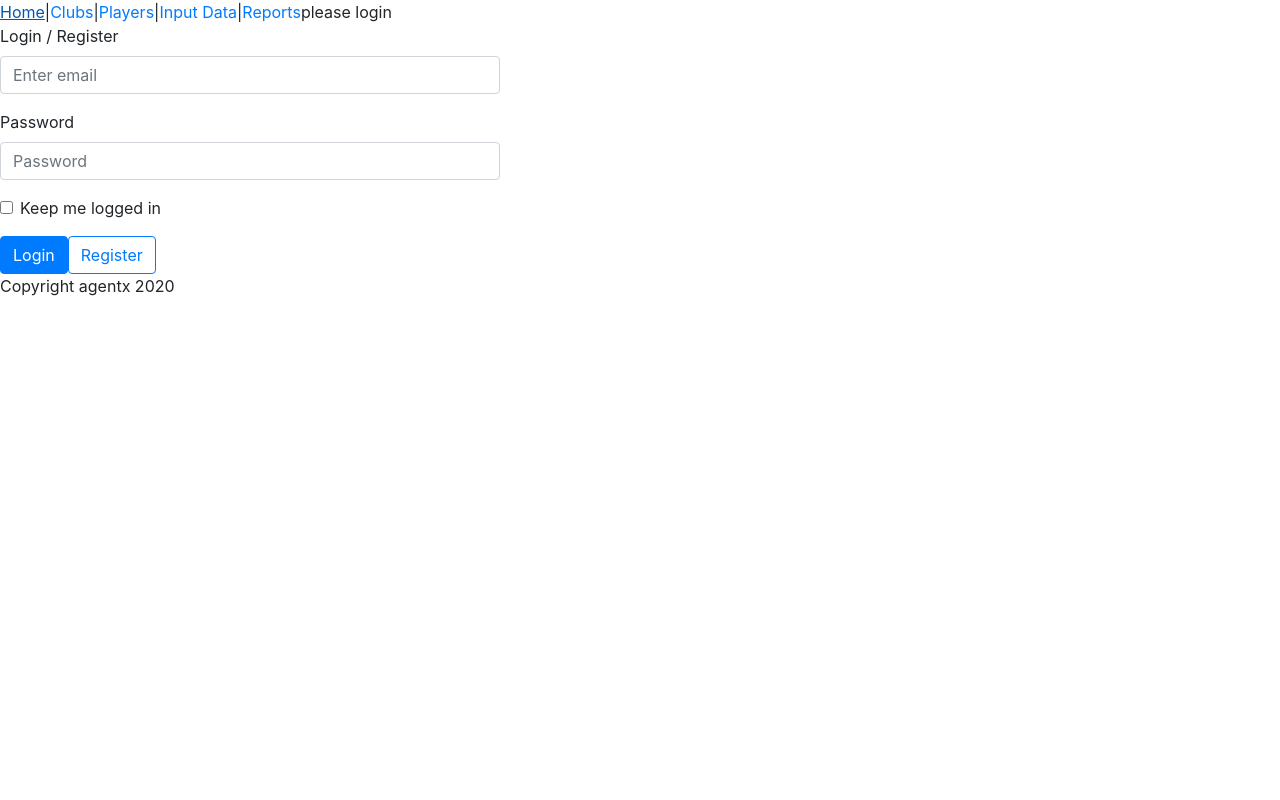
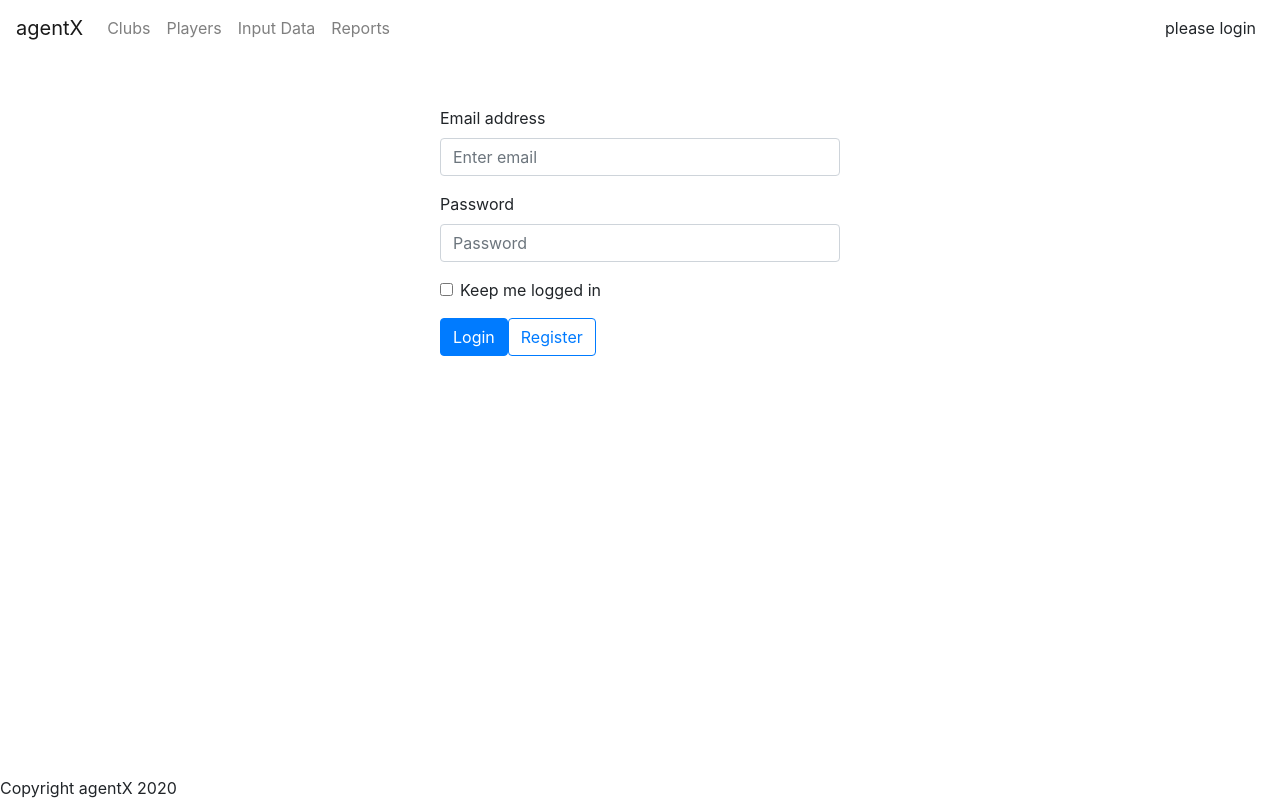
Before and after one commit to ifillup/agentx, a Next.js app: page /clubs in a window 1280 px wide. Built offline with nearby package versions, Linux system fonts and the light colour scheme; no server answers.

Commit message:
visual/layout changes

```diff
--- a/components/AddClub.js
+++ b/components/AddClub.js
@@ -1,10 +1,10 @@
 import { Button, Form } from 'react-bootstrap';
 import { useContext, useState } from 'react';
 import { ClubsContext } from '../context/clubsContext/clubsState';
-
+import { Container, Row } from 'react-bootstrap';
 const AddClub = () => {
   const [club, setClub] = useState({
-    currency: 'RMB',
+    currency: 'MYR',
     platform: 'PPP',
   });
   const { addClub } = useContext(ClubsContext);
@@ -25,38 +25,39 @@ const AddClub = () => {
 
   return (
     <Form onSubmit={handleSubmit}>
+      <Form.Label>
+        <em>Add a new Club</em>
+      </Form.Label>
       <Form.Group controlId='formAddPlayer'>
         <Form.Label>Club name</Form.Label>
         <Form.Control
           type='text'
-          placeholder='Club name'
+          placeholder='ie Asia Union'
           onChange={changeHandler}
           name='name'
         />
+        <Form.Label>Club ID</Form.Label>
         <Form.Control
           type='text'
-          placeholder='ClubID'
+          placeholder='6 digit club id code'
           onChange={changeHandler}
           name='clubID'
         />
-        <Form.Control
-          type='text'
-          placeholder='Club code'
-          onChange={changeHandler}
-          name='code'
-        />
+        <Form.Label>Chip value</Form.Label>
         <Form.Control
           type='number'
           step='0.01'
-          placeholder='Chip value'
+          placeholder='if 2.4 chips equal 1 MYR 2.4'
           onChange={changeHandler}
           name='chipValue'
         />
+        <Form.Label>Currency</Form.Label>
         <Form.Control as='select' onChange={changeHandler} name='currency'>
-          <option selected value='RMB'>
+          <option selected value='MYR'>
             RMB
           </option>
         </Form.Control>
+        <Form.Label>Platform</Form.Label>
         <Form.Control as='select' onChange={changeHandler} name='platform'>
           <option selected value='PPP'>
             PPPoker
--- a/components/Club.js
+++ b/components/Club.js
@@ -4,9 +4,14 @@ const Club = ({ club }) => {
   const { deleteClub } = useContext(ClubsContext);
   return (
     <>
-      {`club: ${club.name} ID: ${club.clubID} platform: ${club.platform} chip-value: ${club.chipValue}`}
-      <button onClick={() => deleteClub(club.id)}>delete</button>
-      <br />
+      <tr>
+        <th>{club.platform}</th>
+        <th>{club.name}</th>
+        <th>{club.clubID}</th>
+        <th>{club.chipValue}</th>
+      </tr>
+
+      {/* <button onClick={() => deleteClub(club.id)}>delete</button> */}
     </>
   );
 };
--- /dev/null
+++ b/components/ClubList.js
@@ -0,0 +1,28 @@
+import Club from '../components/Club';
+import { Table } from 'react-bootstrap';
+const ClubList = ({ clubs }) => {
+  return (
+    <div>
+      <Table striped bordered hover size='sm'>
+        <thead>
+          <tr>
+            <th>Platform</th>
+            <th>Club</th>
+            <th>Club ID</th>
+            <th>Chipvalue</th>
+          </tr>
+        </thead>
+        <tbody>
+          {clubs.length > 0 && clubs.map((club) => <Club club={club} />)}
+        </tbody>
+      </Table>
+      <style jsx>{`
+        div {
+          max-width: 70%;
+        }
+      `}</style>
+    </div>
+  );
+};
+
+export default ClubList;
--- a/components/Layout.js
+++ b/components/Layout.js
@@ -1,60 +1,74 @@
 import Link from 'next/link';
 import Head from 'next/head';
-import { Nav } from 'react-bootstrap';
+import { Navbar, Nav, Container } from 'react-bootstrap';
 import { useContext, useState, useEffect } from 'react';
 import { StatementContext } from '../context/statementContext/statementState';
 import { UserContext } from '../context/userContext/userState';
 import userReducer from '../context/userContext/userReducer';
 import Register from '../components/Register';
 export default function Layout({ children, title = 'agentX' }) {
-  const { user } = useContext(UserContext);
+  const { user, logout } = useContext(UserContext);
 
   return (
-    <div>
+    <>
       <Head>
         <title>{title}</title>
         <meta charSet='utf-8' />
         <meta name='viewport' content='initial-scale=1.0, width=device-width' />
-        <link
+        {/* <link
           href='https://stackpath.bootstrapcdn.com/bootstrap/4.5.0/css/bootstrap.min.css'
           rel='stylesheet'
           integrity='sha384-9aIt2nRpC12Uk9gS9baDl411NQApFmC26EwAOH8WgZl5MYYxFfc+NcPb1dKGj7Sk'
           crossOrigin='anonymous'
-        ></link>
+        ></link> */}
+        {/* <link
+          rel='stylesheet'
+          href='https://fonts.googleapis.com/css?family=Roboto:300,400,500,700&display=swap'
+        />
+        <link
+          rel='stylesheet'
+          href='https://fonts.googleapis.com/icon?family=Material+Icons'
+        /> */}
       </Head>
-      <header>
+      <Navbar sticky='top'>
+        <Link href='/' passHref>
+          <Navbar.Brand>{title}</Navbar.Brand>
+        </Link>
+        <Nav className='mr-auto'>
+          <Link href='/clubs' passHref>
+            <Nav.Link>Clubs</Nav.Link>
+          </Link>
+          <Link href='/players' passHref>
+            <Nav.Link>Players</Nav.Link>
+          </Link>
+          <Link href='/inputData' passHref>
+            <Nav.Link>Input Data</Nav.Link>
+          </Link>
+          <Link href='/reports' passHref>
+            <Nav.Link>Reports</Nav.Link>
+          </Link>
+        </Nav>
         <Nav>
-          <Link href='/'>
-            <a>Home</a>
-          </Link>{' '}
-          |
-          <Link href='/clubs'>
-            <a>Clubs</a>
-          </Link>{' '}
-          |
-          <Link href='/players'>
-            <a>Players</a>
-          </Link>
-          |
-          <Link href='/inputData'>
-            <a>Input Data</a>
-          </Link>
-          |
-          <Link href='/reports'>
-            <a>Reports</a>
-          </Link>
-          <div>{user?.username || 'please login'}</div>
+          <Navbar.Text bsPrefix='ml-auto p-2 bd-highlight'>
+            {user?.username || 'please login'}
+          </Navbar.Text>
+          {user && <Nav.Link onClick={logout}>Logout</Nav.Link>}
         </Nav>
-      </header>
+      </Navbar>
 
       {user === null ? <Register /> : children}
 
-      <footer>{'Copyright agentx 2020'}</footer>
+      <footer className='fixed-bottom'>
+        Copyright {title} {new Date().getFullYear()}
+      </footer>
       <style jsx global>{`
-        .form-group {
-          max-width: 500px;
+        body {
+          min-height: 100vh;
         }
+        // .container {
+        //   max-width: 400px;
+        // }
       `}</style>
-    </div>
+    </>
   );
 }
--- a/components/Register.js
+++ b/components/Register.js
@@ -1,6 +1,7 @@
-import { Button, Form } from 'react-bootstrap';
+import { Button, Form, Container } from 'react-bootstrap';
 import { UserContext } from '../context/userContext/userState';
 import { useContext, useState } from 'react';
+import { Row } from 'react-bootstrap';
 
 const Register = ({}) => {
   const [email, setEmail] = useState('');
@@ -17,9 +18,10 @@ const Register = ({}) => {
   };
 
   return (
+    <div>
       <Form onSubmit={handleSubmit}>
         <Form.Group controlId='formBasicEmail'>
-        <Form.Label>Login / Register </Form.Label>
+          <Form.Label>Email address</Form.Label>
           <Form.Control
             name='email'
             type='email'
@@ -49,6 +51,14 @@ const Register = ({}) => {
           Register
         </Button>
       </Form>
+      <style jsx>{`
+        div {
+          padding-top: 50px;
+          max-width: 400px;
+          margin: auto;
+        }
+      `}</style>
+    </div>
   );
 };
 
--- a/components/Report.js
+++ b/components/Report.js
@@ -2,6 +2,7 @@ import { useContext, useState, useEffect } from 'react';
 import { PlayersContext } from '../context/playersContext/playersState';
 import { StatementContext } from '../context/statementContext/statementState';
 import Transaction from './Transaction';
+import Total from './Total';
 
 const Report = ({ player }) => {
   const { players } = useContext(PlayersContext);
@@ -61,7 +62,7 @@ const Report = ({ player }) => {
         </tbody>
       </table>
       {console.log('total equals', total, 'on render')}
-      <h1>{formatNumber(total)}</h1>
+      <Total total={total} />
     </>
   );
 };
--- /dev/null
+++ b/components/Total.js
@@ -0,0 +1,5 @@
+const Total = ({ total }) => {
+  return <h1>Total: {total} MYR</h1>;
+};
+
+export default Total;
--- a/context/userContext/userState.js
+++ b/context/userContext/userState.js
@@ -115,7 +115,10 @@ export const UserProvider = ({ children }) => {
   };
 
   // Logout
-  const logout = () => dispatch({ type: 'LOGOUT' });
+  const logout = () => {
+    console.log('logging out user');
+    dispatch({ type: 'LOGOUT' });
+  };
 
   return (
     <UserContext.Provider
--- a/package.json
+++ b/package.json
@@ -9,6 +9,7 @@
     "export": "next export"
   },
   "dependencies": {
+    "@material-ui/core": "^4.10.0",
     "axios": "^0.19.2",
     "bootstrap": "^4.5.0",
     "formik": "^2.1.4",
--- a/pages/_app.js
+++ b/pages/_app.js
@@ -4,6 +4,7 @@ import { StatementProvider } from '../context/statementContext/statementState';
 import { PlayersProvider } from '../context/playersContext/playersState';
 import { ClubsProvider } from '../context/clubsContext/clubsState';
 import { UserProvider } from '../context/userContext/userState';
+import 'bootstrap/dist/css/bootstrap.min.css';
 
 function MyApp({ Component, pageProps }) {
   //spin up the heroku instance on page load
--- a/pages/clubs.js
+++ b/pages/clubs.js
@@ -1,9 +1,9 @@
 import { useState, useEffect, useContext } from 'react';
-
+import { Container, Row, Col } from 'react-bootstrap';
 import { ClubsContext } from '../context/clubsContext/clubsState';
 import Club from '../components/Club';
+import ClubList from '../components/ClubList';
 import AddClub from '../components/AddClub';
-import * as clubdata from '../club.json'; //TODO
 
 export default function Clubs() {
   // const [clubs, setClubs] = useState([]);
@@ -20,8 +20,19 @@ export default function Clubs() {
   // };
   return (
     <>
-      <AddClub />
-      {clubs.length > 0 && clubs.map((club) => <Club club={club} />)}
+      <Container>
+        <Row>
+          <Col>
+            <AddClub />
+          </Col>
+          <Col>unknown clubs list</Col>
+        </Row>
+        <Row>
+          <Col>
+            <ClubList clubs={clubs} />
+          </Col>
+        </Row>
+      </Container>
     </>
   );
 }
```
Also changed, not shown: pages/players.js (+17 -5 lines), 1 other file (tests, documents, lock files or other folders). Lines whose indentation alone changed are shown as unchanged.
